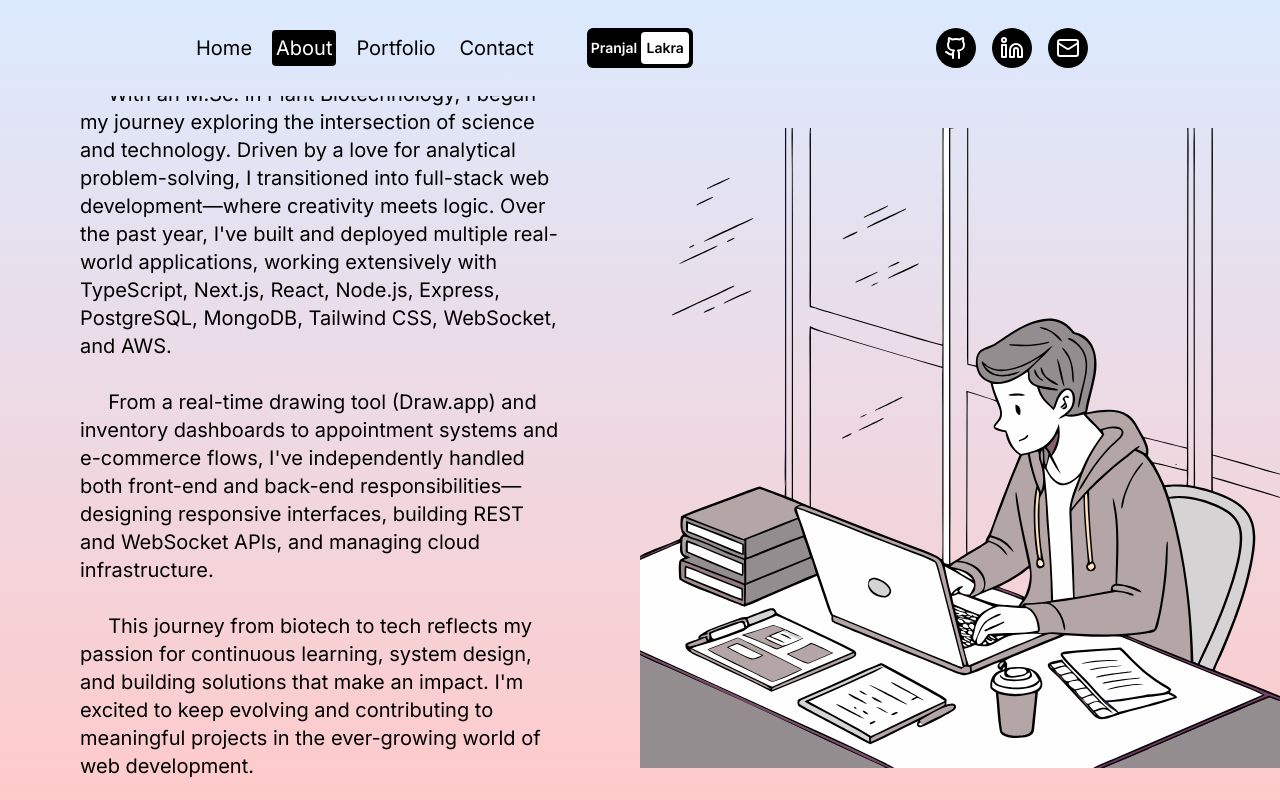
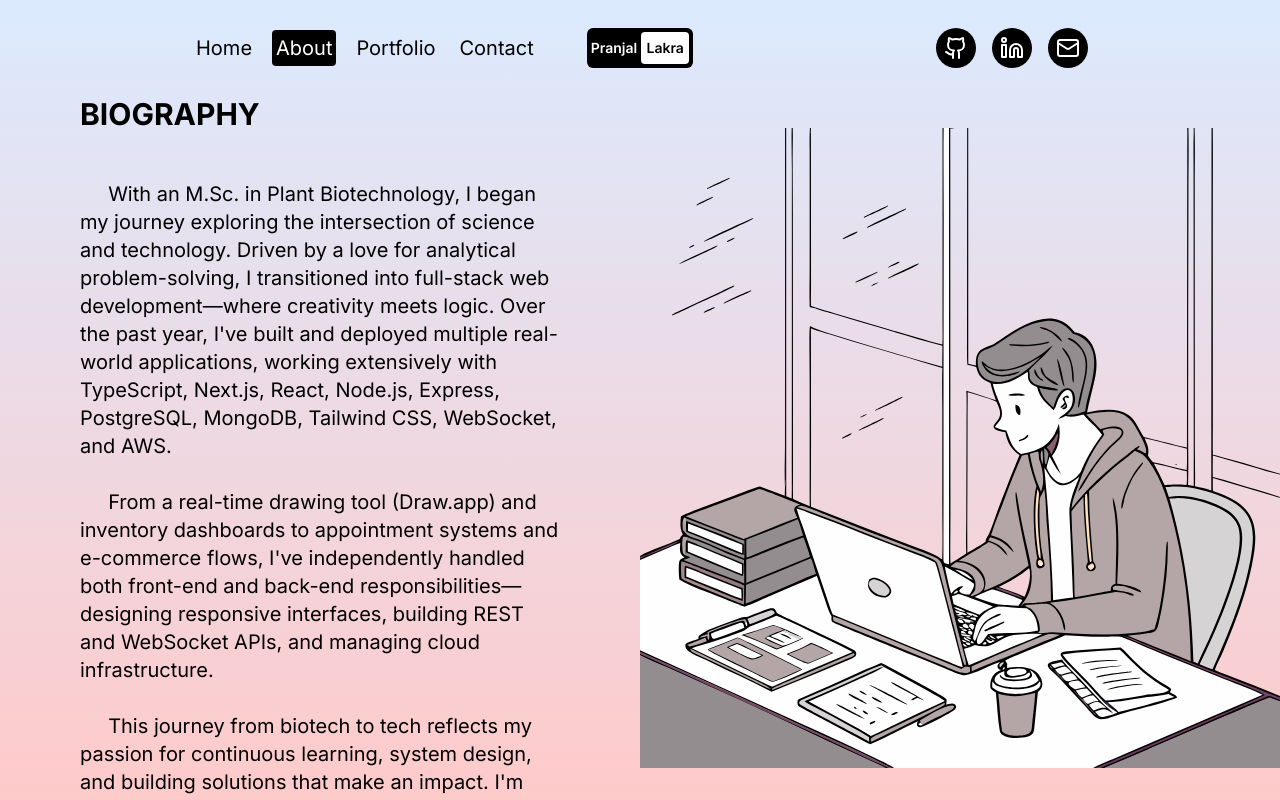
Before and after one commit to alpranjal28/portfolio, a Next.js app: page /about in a window 1280 px wide. Built offline with nearby package versions, Linux system fonts and the light colour scheme.

Commit message:
fixed alignments

```diff
--- a/src/app/about/page.tsx
+++ b/src/app/about/page.tsx
@@ -43,7 +43,7 @@ const AboutPage = () => {
         {/* TEXT CONTAINER */}
         <div className="p-4 sm:p-8 md:p-12 lg:p-16 xl:p-20 flex flex-col gap-24 md:gap-32 lg:gap-48 xl:gap-64 lg:w-2/3 lg:pr-0 xl:w-1/2 snap-y snap-mandatory">
           {/* BIOGRAPHY CONTAINER */}
-          <div className="flex flex-col gap-12 justify-center min-h-[calc(100vh-6rem)] snap-start">
+          <div className="flex flex-col gap-12 justify-start min-h-[calc(100vh-6rem)] snap-start">
             {/* BIOGRAPHY TITLE */}
             <h1 className="top-0 font-bold text-2xl lg:text-3xl">BIOGRAPHY</h1>
             {/* BIOGRAPHY DESCRIPTION */}
@@ -98,7 +98,7 @@ const AboutPage = () => {
 
           {/* SKILLS CONTAINER */}
           <div
-            className="flex flex-col gap-12 justify-center snap-start"
+            className="flex flex-col gap-12 justify-start snap-start"
             ref={skillRef}
           >
             {/* SKILL TITLE  */}
@@ -171,7 +171,7 @@ const AboutPage = () => {
 
           {/* EXPERIENCE CONTAINER */}
           <div
-            className="flex flex-col gap-12 justify-center h-[calc(100vh-6rem)] snap-start"
+            className="flex flex-col gap-12 justify-start min-h-[calc(100vh-6rem)] snap-start"
             ref={experienceRef}
           >
             {/* EXPERIENCE TITLE  */}
```
